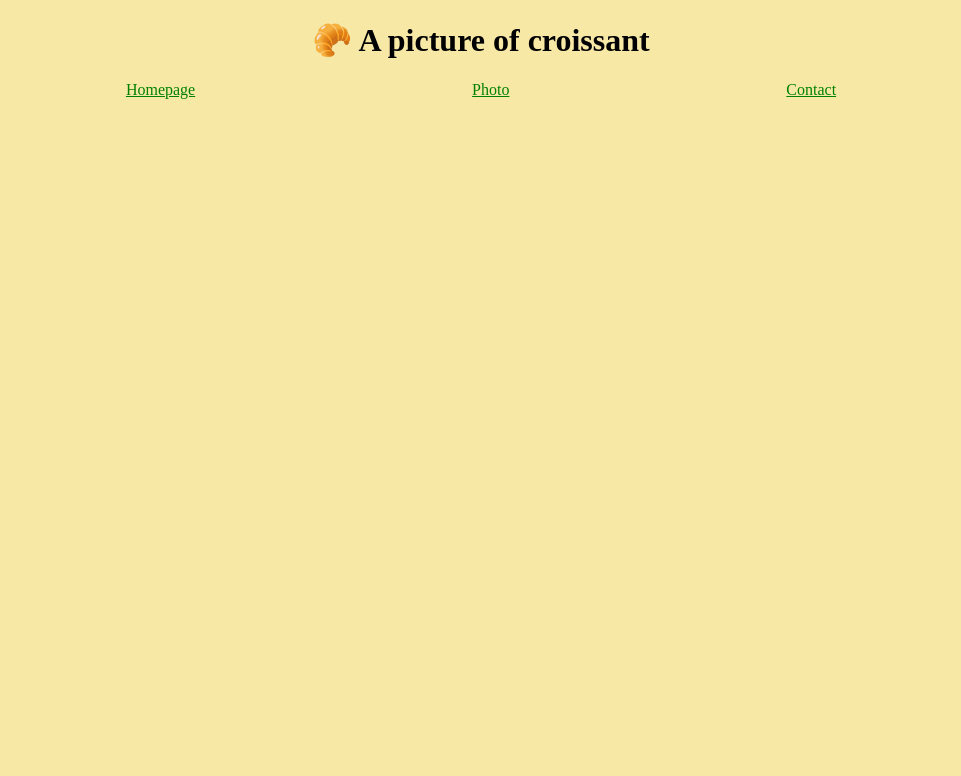
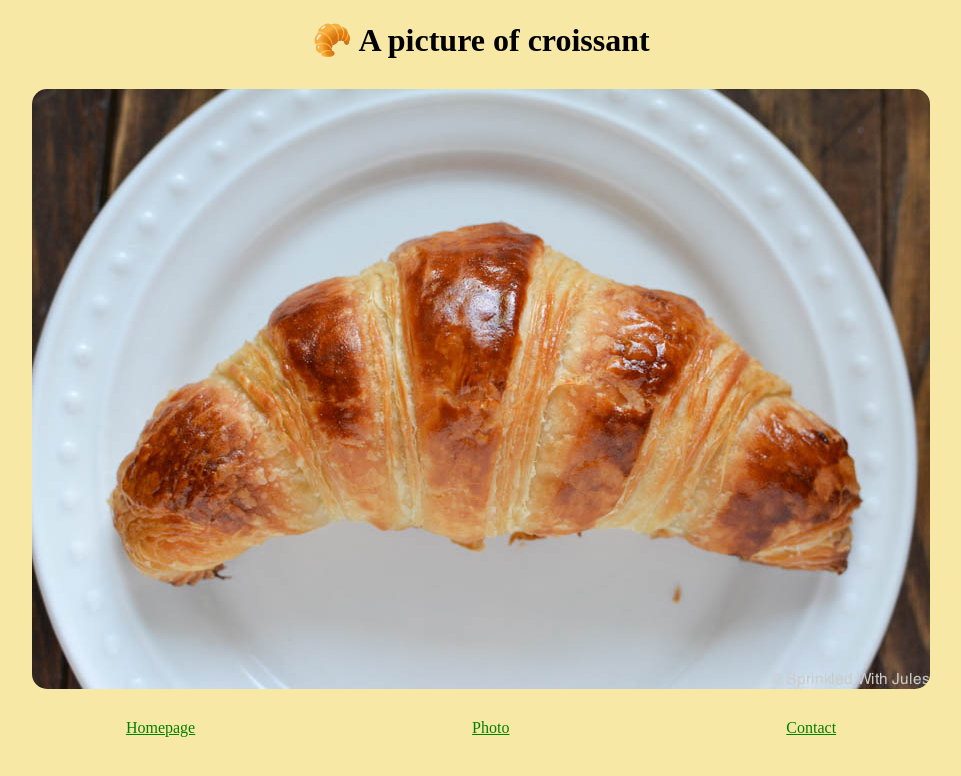
Before and after one commit to alexpfuentes/croissant-challenge, a plain HTML site: page photo.html in a window 1280 px wide. Shown: the whole page, without its empty margins (159-1120 px from the left). Drawn offline with Linux system fonts and the light colour scheme.

Commit message:
added the image

```diff
--- a/css/style.css
+++ b/css/style.css
@@ -19,3 +19,10 @@ footer {
 footer a {
   color: green;
 }
+
+img {
+  max-width: 100%;
+  display: block;
+  margin: 30px auto;
+  border-radius: 15px;
+}
--- a/photo.html
+++ b/photo.html
@@ -9,6 +9,7 @@
 </head>
 <body>
   <h1>🥐 A picture of croissant</h1>
+  <img src="/img/croissant.jpg" alt="coissant">
   <footer>
   <a href="/">Homepage</a>
   <a href="/photo.html">Photo</a>
```
Also changed, not shown: img/croissant.jpg (added).
